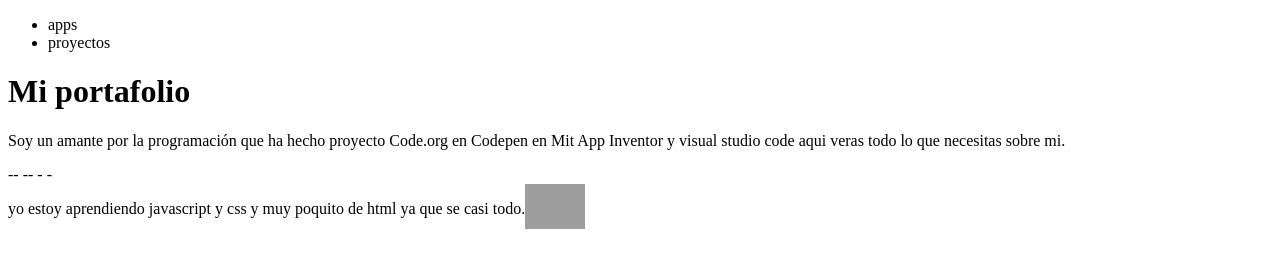
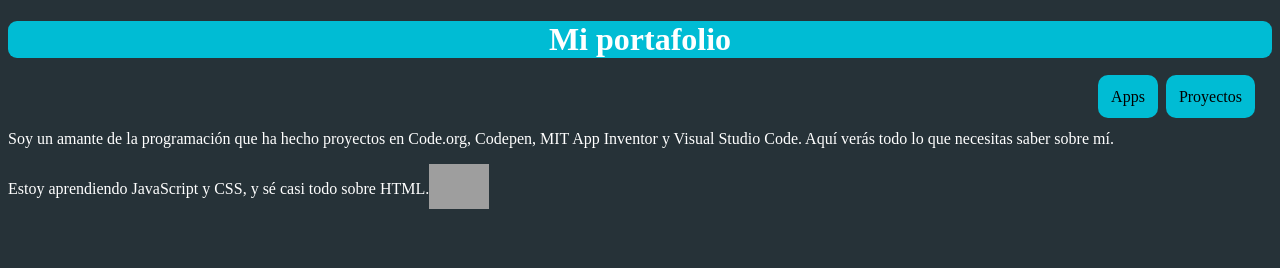
Before and after one commit to Gaelenrique1/mi-porfolio, a plain HTML site: page index.html in a window 1280 px wide. Drawn offline with Linux system fonts and the light colour scheme; grey boxes are pictures that could not be loaded.

Commit message:
hemos actualizado el menu

```diff
--- a/index.html
+++ b/index.html
@@ -1,37 +1,34 @@
 <!DOCTYPE html>
-<html lang="en">
+<html lang="es">
 <head>
     <meta charset="UTF-8">
     <meta name="viewport" content="width=device-width, initial-scale=1.0">
-    <meta name="description" content="porfolio gael">
-    <link rel="stylesheet" href="style.css">
+    <meta name="description" content="portafolio Gael">
+    <link rel="stylesheet" href="styles.css">
     <title>Mi portafolio</title>
 </head>
 <body>
     <header>
+        <h1>Mi portafolio</h1>
         <nav>
-    <ul>
-       <li class="menu-header">apps</li>
-       <li class="menu-header">proyectos</li>
+            <ul class="menu-header">
+                <li><a class="a-de-menu" href="#apps">Apps</a></li>
+                <li><a class="a-de-menu" href="#proyectos">Proyectos</a></li>
             </ul>
         </nav>
     </header>
     <main>
-        <h1>Mi portafolio</h1>
-         <p>Soy un amante por la programación que ha hecho proyecto Code.org en Codepen en Mit App Inventor y visual studio code aqui veras todo lo que necesitas sobre mi.</p>
---
---
--
--
+        <p>Soy un amante de la programación que ha hecho proyectos en Code.org, Codepen, MIT App Inventor y Visual Studio Code. Aquí verás todo lo que necesitas saber sobre mí.</p>
         <div class="container">
-    <p> yo estoy aprendiendo javascript y css y muy poquito de html ya que se casi todo.</p>
 
+            <p>Estoy aprendiendo JavaScript y CSS, y sé casi todo sobre HTML.</p>
             <span>
-    <img width="60" src="https://encrypted-tbn0.gstatic.com/images?q=tbn:ANd9GcRsubI1xnS2EsbFC7IKOtHXy3o2yp5zNGHX8-mLk-0nVw&s" alt="si no cargo la imagen posiblemente es porque no este en google">
+                <img width="60" src="https://encrypted-tbn0.gstatic.com/images?q=tbn:ANd9GcRsubI1xnS2EsbFC7IKOtHXy3o2yp5zNGHX8-mLk-0nVw&s" alt="Imagen descriptiva">
             </span>
         </div>
-
+        <div id="apps">
+            <!-- Contenido de la sección de apps -->
+        </div>
     </main>
-
 </body>
 </html>
--- /dev/null
+++ b/styles.css
@@ -0,0 +1,69 @@
+.container {
+
+display: flex;
+
+/*
+el align-items es para alinearlos por ejemplo si esta en end la imagen se va a ver  mas arribita pero si esta en center se va a ver alineado el texto
+*/
+  align-items: center;
+}
+.container img {
+    margin-right:10px;
+}
+p {
+    text-align: justify;
+    color: white;
+}
+h1 {
+  text-align: center;
+background-color: #00BCD4;
+color: white;
+border: 1px;
+border-radius: 9px;
+}
+
+@media only screen and (max-width: 635px) {
+   p {
+   font-size: 13px;
+   }
+  }
+
+  @media only screen and (max-width: 400px) {
+    p {
+    font-size: 11px;
+    }
+   }
+
+  .menu-header {
+    list-style-type: none;
+    display: flex; /* Hace que los elementos li se dispongan en fila */
+    justify-content: flex-end; /* Alinea los elementos hijos a la derecha */
+    padding: 8px;
+    margin: 9px;
+}
+
+.a-de-menu {
+    color: black;
+    text-decoration: none;
+    margin-left: 8px; /* Añade espacio entre los enlaces */
+    cursor: pointer;
+    background-color: #00BCD4;
+    padding: 13px;
+
+
+    border-radius: 10px;
+
+    transition: 0.4s;
+    transition-timing-function: ease-out;
+    transition-property: color;
+}
+.a-de-menu:hover {
+  color: white;
+  border: solid white;
+  border-width: 2px;
+}
+
+
+body {
+  background-color: #263238;
+}
```
Lines whose indentation alone changed are shown as unchanged.
